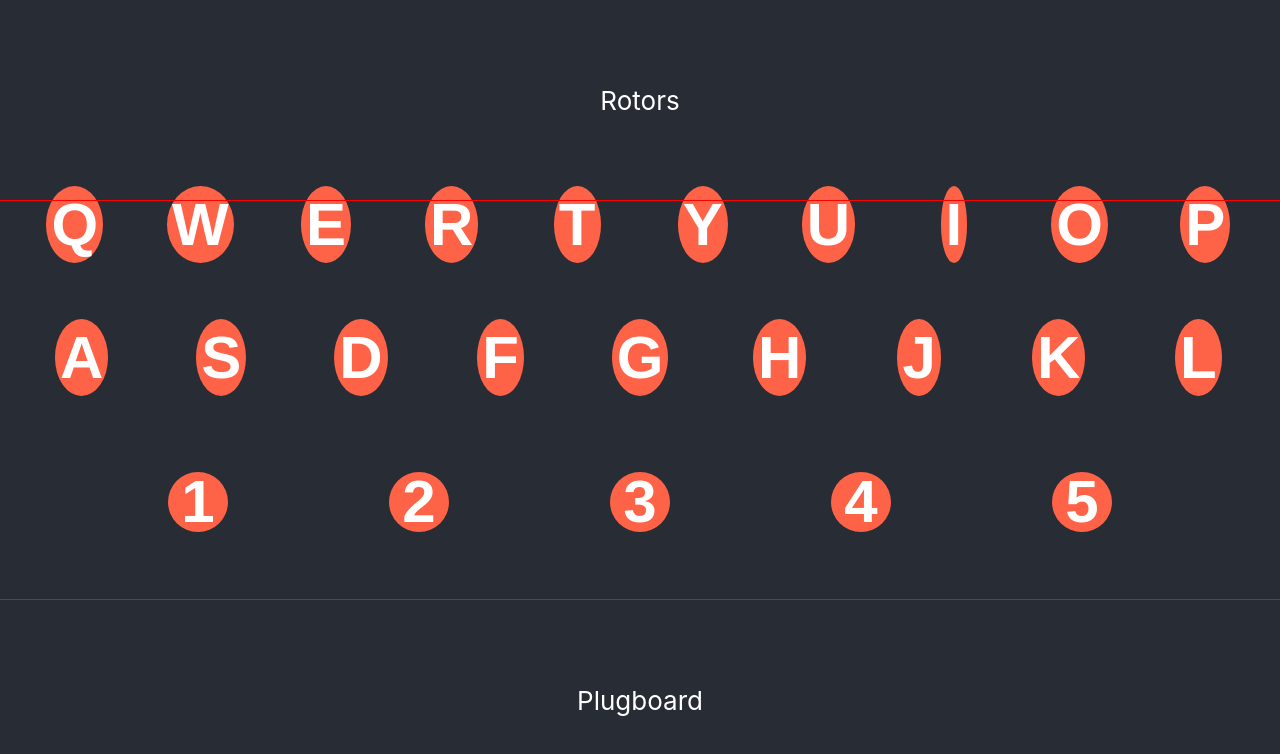
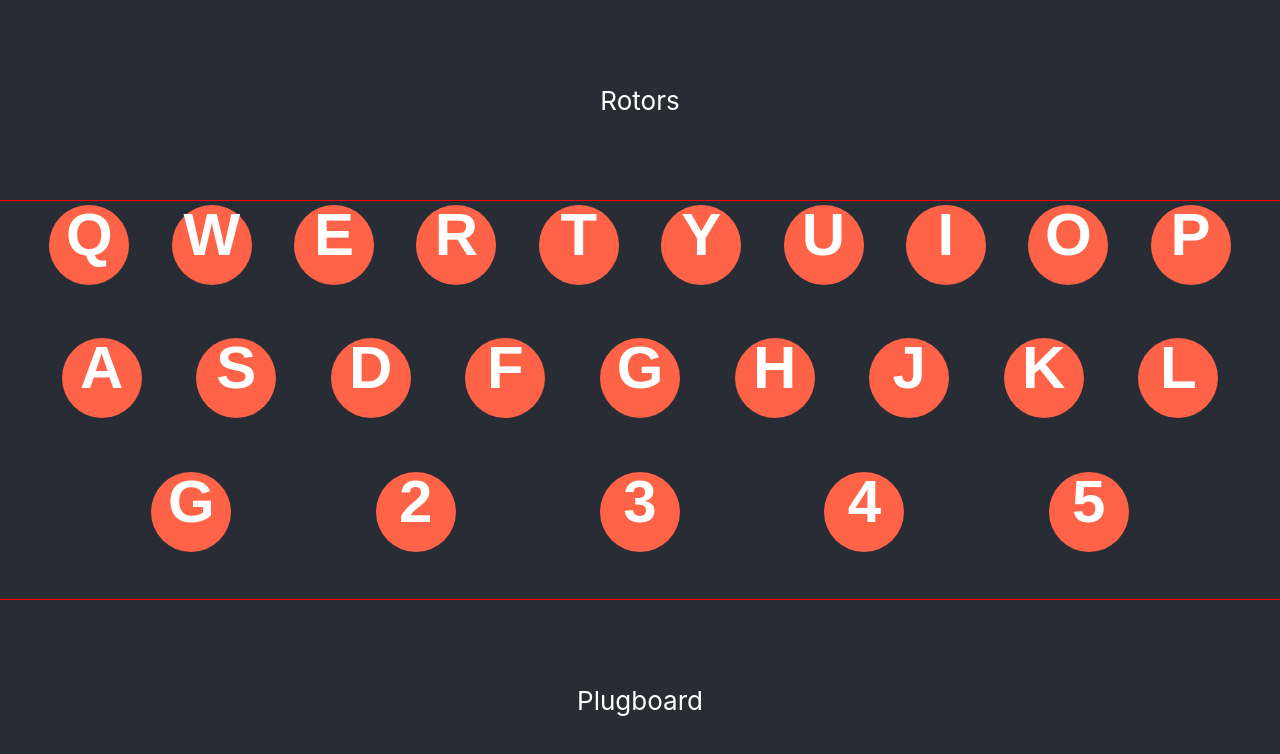
Before and after one commit to luishong07/Enigma-Replica, a React (Create React App) app: page / in a window 1280 px wide. Shown: the top 754 px of the page. Built offline with nearby package versions, Linux system fonts and the light colour scheme.

Commit message:
managed to make col elements into circles; next centering characters

```diff
--- a/src/Lampboard.css
+++ b/src/Lampboard.css
@@ -55,8 +55,8 @@
     border-radius: 50%;
     background: tomato;
     padding: 5px;
-    width: 60px;
-    height: 60px;
+    width: 80px;
+    height: 80px;
     margin: 5px;
     line-height: 50px;
     color: white;
@@ -64,3 +64,6 @@
     font-size: 2em;
     text-align: center;
 }
+.col{
+    flex: none;
+}
--- a/src/Lampboard.tsx
+++ b/src/Lampboard.tsx
@@ -14,14 +14,14 @@ const Lampboard = () => {
             <Row className="flex-container space-evenly">
                 {
                     firstRow.map(e => {
-                        return <Col   key={e}><span className="flex-item">{e}</span></Col>
+                        return <Col className="flex-item" as={"span"} key={e}>{e}</Col>
                     })
                 }
             </Row>
             <Row className="flex-container space-evenly">
                 {
                     secondRow.map(e => {
-                        return <Col   key={e}><span className="flex-item">{e}</span></Col>
+                        return <Col className="flex-item" as={"span"} key={e}>{e}</Col>
                     })
                 }
             </Row>
@@ -32,13 +32,13 @@ const Lampboard = () => {
                     })
                 }
             </Row> */}
-            <ul className="flex-container space-evenly">
-                <span className="flex-item">1</span>
+            <div className="flex-container space-evenly">
+                <span className="flex-item">G</span>
                 <span className="flex-item">2</span>
                 <span className="flex-item">3</span>
                 <span className="flex-item">4</span>
                 <span className="flex-item">5</span>
-            </ul>
+            </div>
 
         </Container>
     );
```
